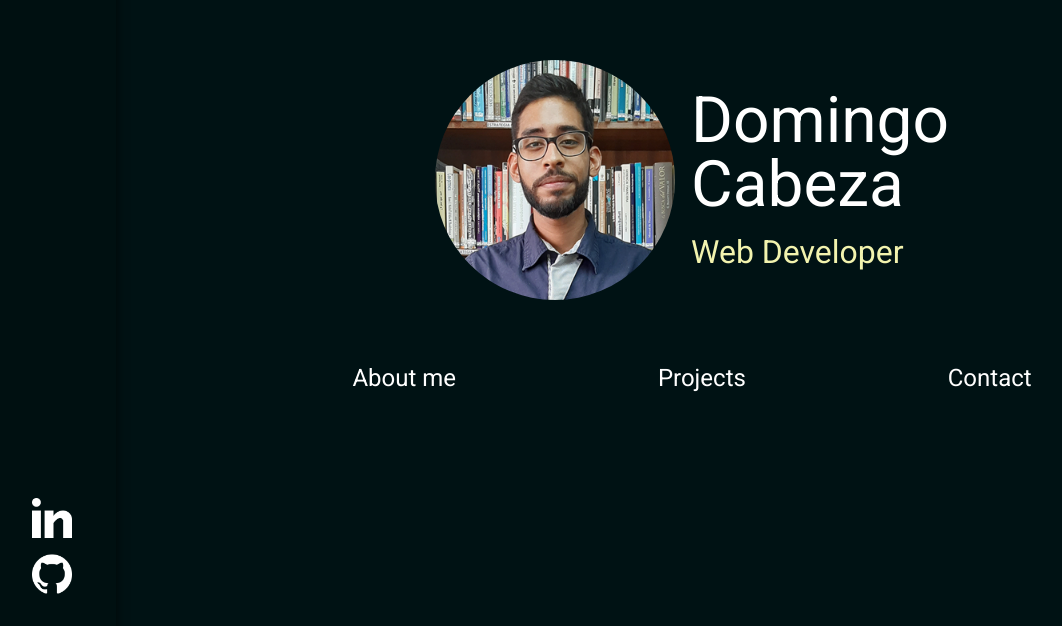
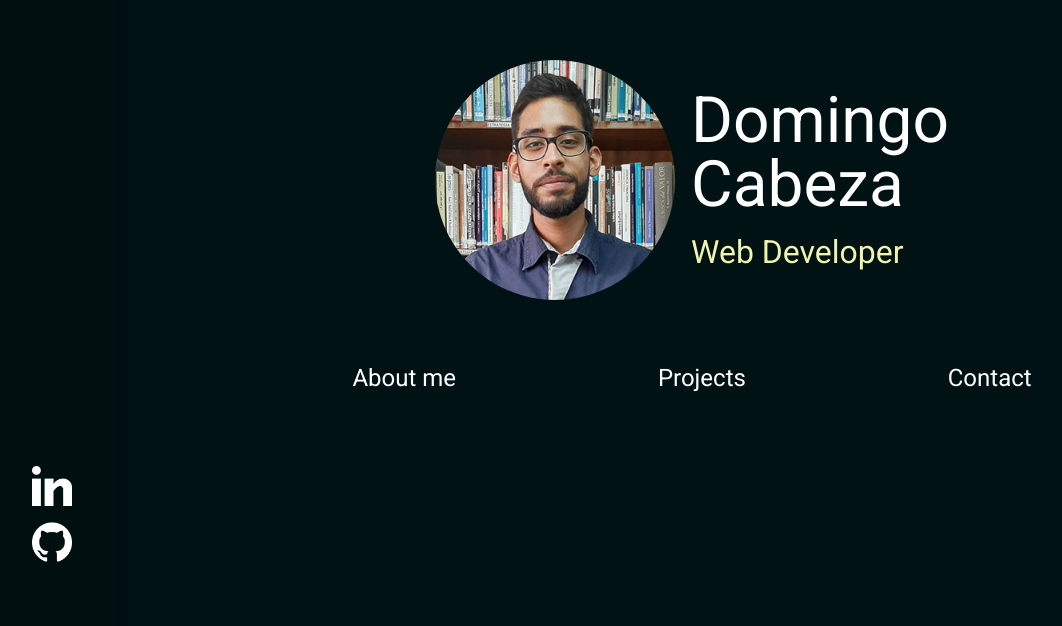
Before and after one commit to domingoacd/me, a website: page index.html in a window 1280 px wide. Shown: the part 174-800 px from the top of the page, without its empty margins (12-1074 px from the left). Drawn offline with Linux system fonts and the light colour scheme.

Commit message:
Change nav padding

```diff
--- a/sass/_main-menu.scss
+++ b/sass/_main-menu.scss
@@ -6,7 +6,7 @@
   flex-direction: column;
   align-items: center;
   justify-content: space-between;
-  padding: 2rem 0;
+  padding: 4rem 0;
   overflow: hidden;
   background-color: $primary-color;
   box-shadow: 0px 10px 10px rgba(0, 0, 0, 0.7);
```
Also changed, not shown: css/style.css.
